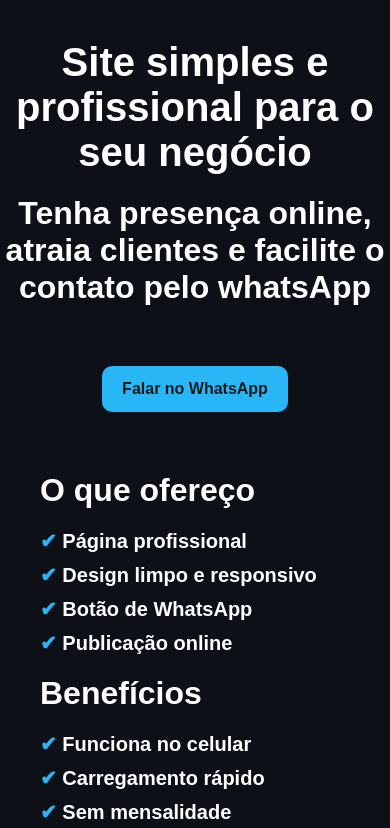
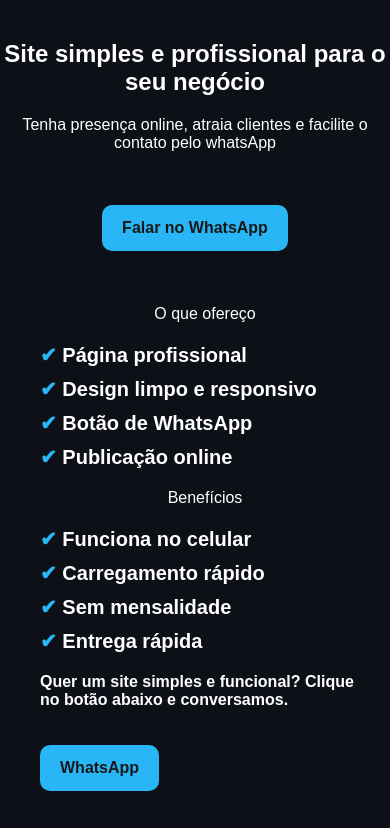
Before and after one commit to fredjoaquim/Page, a plain HTML site: page index.html in a window 390 px wide. Shown: the top 828 px of the page. Drawn offline with Linux system fonts and the light colour scheme.

Commit message:
atualização

```diff
--- a/style.css
+++ b/style.css
@@ -36,15 +36,16 @@
 }
 
 h1 {
-    font-size: 40px;
+    font-size: clamp(24px, 4vw, 40px);
     margin: 20px 0;
+    text-align: center;
 }
 
 h2 {
-    font-size: 32px;
-    margin: 20px 0;
+    font-size: clamp(16px, 3vw, 22px);
+    font-weight: normal;
+    text-align: center;
 }
-
 
 .btn {
     background: #29b6f6;
```
